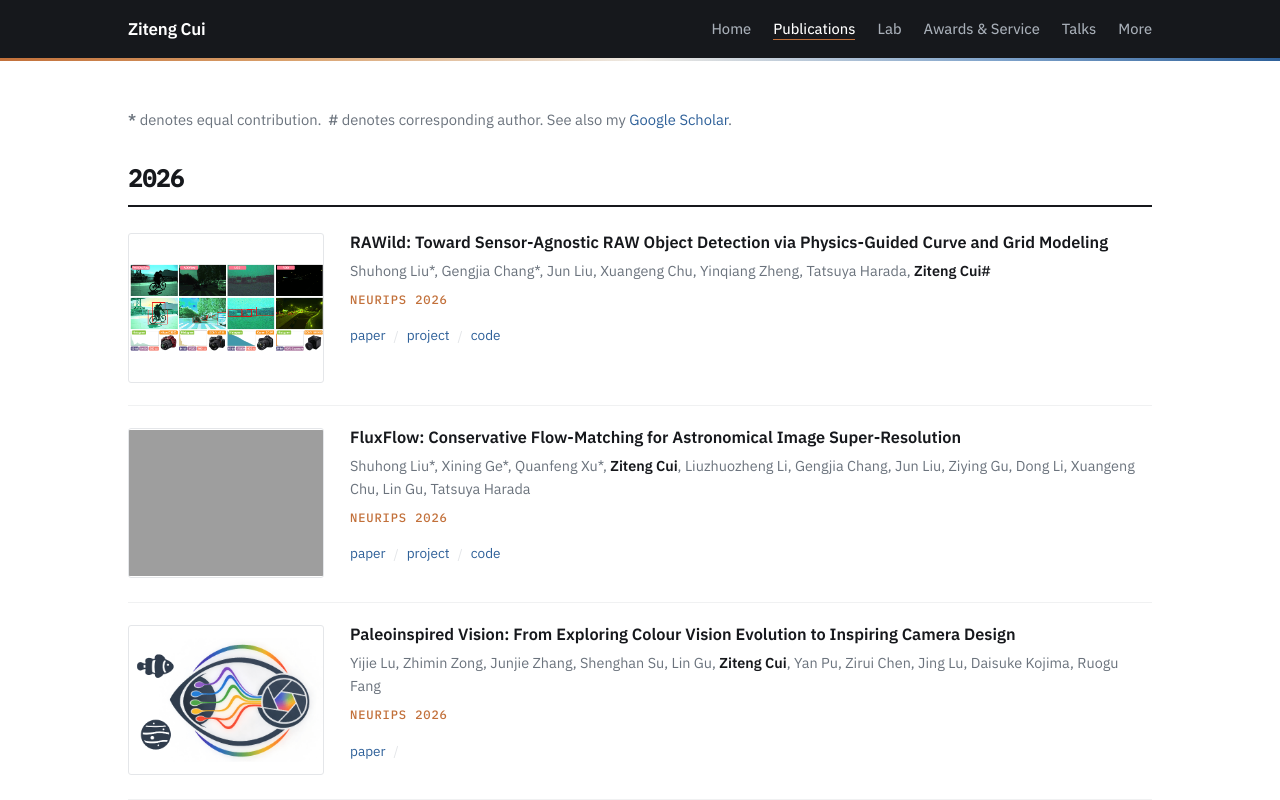
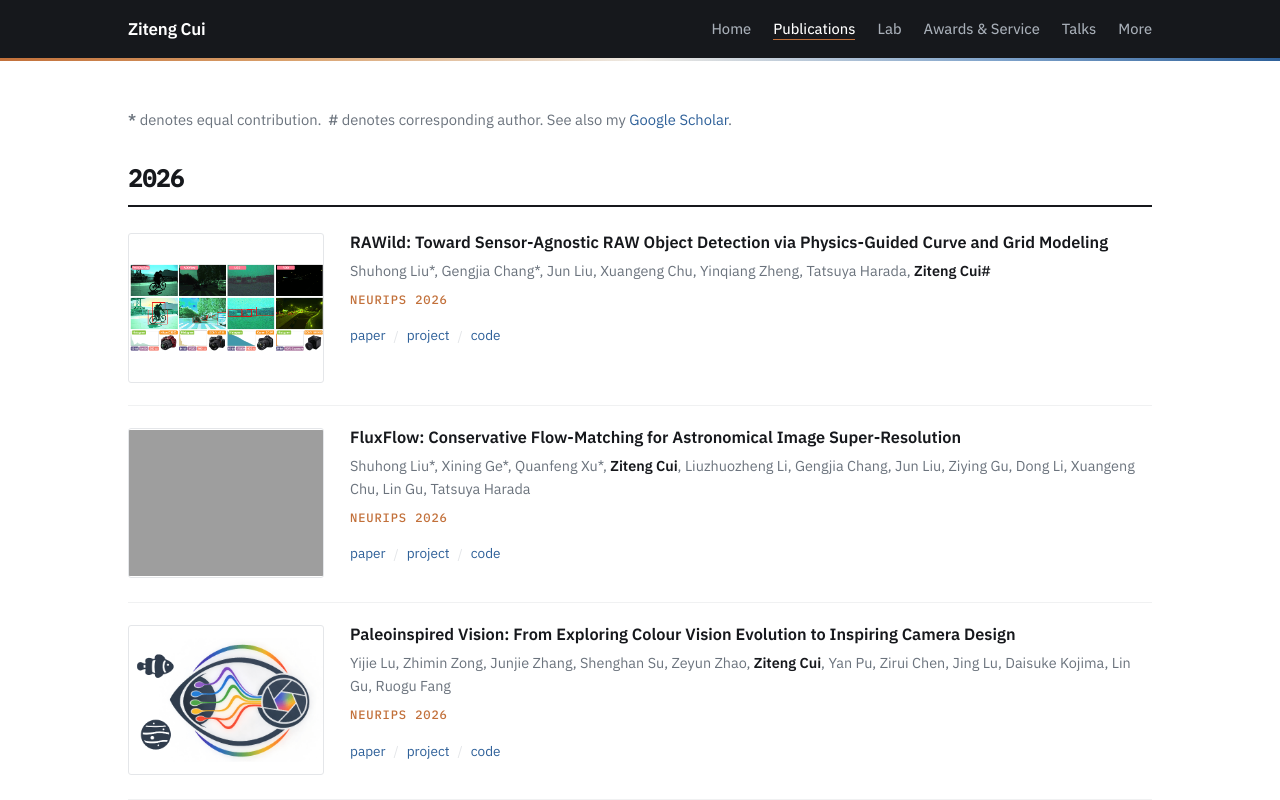
Before and after one commit to cuiziteng/cuiziteng.github.io, a plain HTML site: page publications.html in a window 1280 px wide. Shown: the top 800 px of the page. Drawn offline with Linux system fonts and the light colour scheme; grey boxes are pictures that could not be loaded.

Commit message:
Update publications.html

```diff
--- a/publications.html
+++ b/publications.html
@@ -72,7 +72,7 @@
       <p class="pub-venue">NeurIPS 2026</p>
       <p class="pub-links">
         <a href="https://arxiv.org/pdf/2605.03749">paper</a><span class="sep">/</span>
-        <a href="https://i2wm.github.io/Fluxflow/">project</a><span class="sep">/</span>
+        <a href="https://i2wm.github.io/fluxflow/">project</a><span class="sep">/</span>
         <a href="https://github.com/I2WM/FluxFlow">code</a>
       </p>
     </div>
@@ -82,11 +82,13 @@
     <div class="pub-media"><img src="images/nips26_Paleoinspired.png" alt=""></div>
     <div>
       <h3 class="pub-title"><a href="https://arxiv.org/abs/2412.19439">Paleoinspired Vision: From Exploring Colour Vision Evolution to Inspiring Camera Design</a></h3>
-      <p class="pub-authors">Yijie Lu, Zhimin Zong, Junjie Zhang, Shenghan Su, Lin Gu, <span class="me">Ziteng Cui</span>, Yan Pu, Zirui Chen, Jing Lu, Daisuke Kojima, Ruogu Fang
+      <p class="pub-authors">Yijie Lu, Zhimin Zong, Junjie Zhang, Shenghan Su, Zeyun Zhao, <span class="me">Ziteng Cui</span>, Yan Pu, Zirui Chen, Jing Lu, Daisuke Kojima, Lin Gu, Ruogu Fang
 </p>
       <p class="pub-venue">NeurIPS 2026</p>
       <p class="pub-links">
         <a href="https://arxiv.org/abs/2412.19439">paper</a><span class="sep">/</span>
+        <a href="https://luyijie-research.github.io/PaleVision/">project</a><span class="sep">/</span>
+        <a href="https://github.com/luyijie-research/PaleVision">code</a>
       </p>
     </div>
   </article>
```
